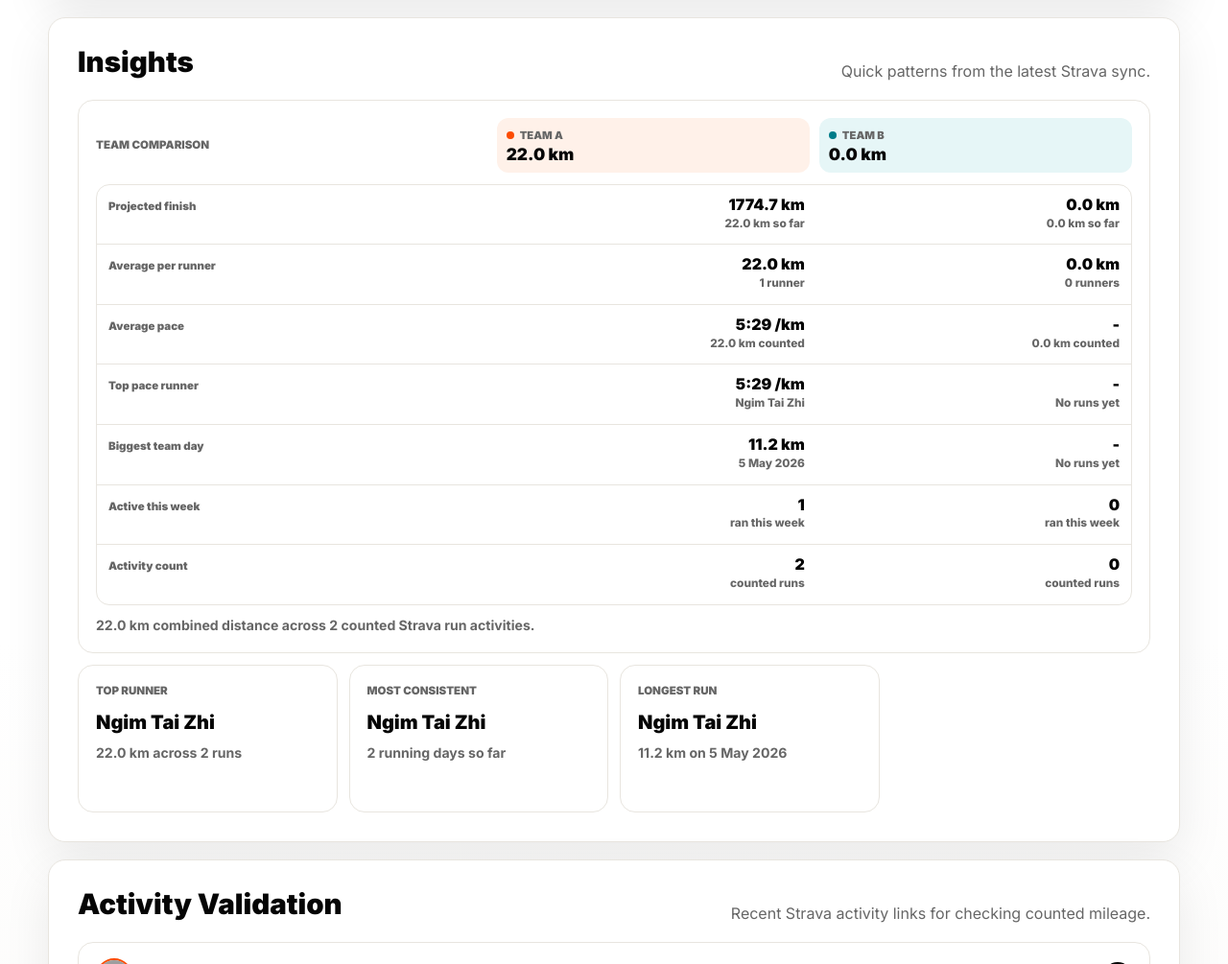
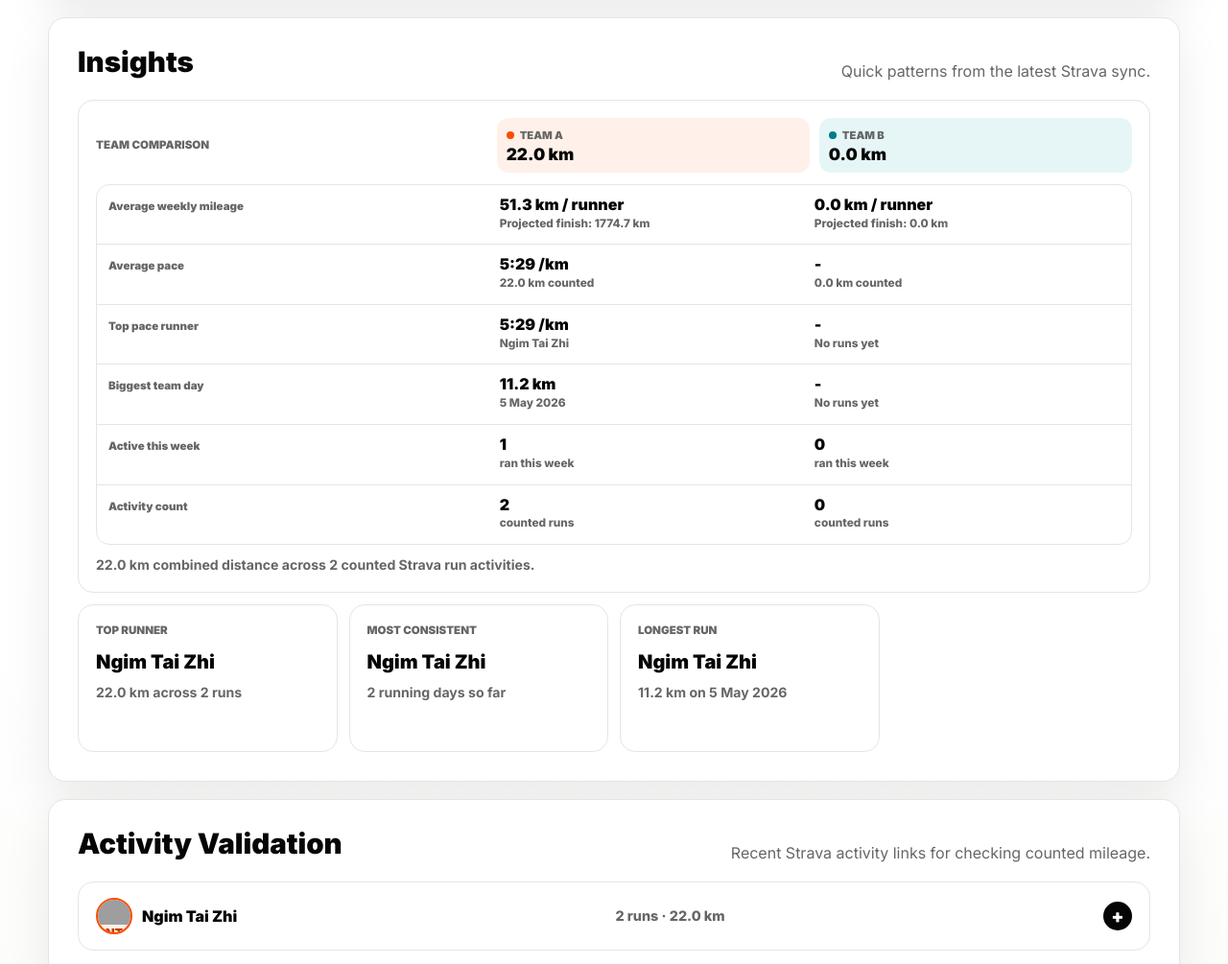
Before and after one commit to breadlover97/running-challenge, a plain HTML site: page index.html in a window 1280 px wide. Shown: the part 1177-2182 px from the top of the page at 96% size. Drawn offline with Linux system fonts and the light colour scheme; grey boxes are pictures that could not be loaded.

Commit message:
Refine team comparison insight stats

```diff
--- a/app.js
+++ b/app.js
@@ -641,6 +641,12 @@ function projectedFinishDistance(team, timing) {
   return (Number(team.total_distance_km || 0) / timing.currentDay) * timing.totalDays;
 }
 
+function averageWeeklyMileagePerRunner(team, timing) {
+  const runnerCount = Number(team.participant_count || 0);
+  if (!timing || !runnerCount || timing.currentDay <= 0) return 0;
+  return (Number(team.total_distance_km || 0) / runnerCount / timing.currentDay) * 7;
+}
+
 function teamMovingSeconds(data, team) {
   return (data.leaderboard || [])
     .filter((runner) => teamName(runner.team) === team)
@@ -729,8 +735,8 @@ function renderInsights(data) {
   const teamBDistance = Number(teamB.total_distance_km || 0);
   const projectedA = projectedFinishDistance(teamA, timing);
   const projectedB = projectedFinishDistance(teamB, timing);
-  const averageA = Number(teamA.participant_count || 0) ? teamADistance / Number(teamA.participant_count || 0) : 0;
-  const averageB = Number(teamB.participant_count || 0) ? teamBDistance / Number(teamB.participant_count || 0) : 0;
+  const weeklyAverageA = averageWeeklyMileagePerRunner(teamA, timing);
+  const weeklyAverageB = averageWeeklyMileagePerRunner(teamB, timing);
   const teamAMovingSeconds = teamMovingSeconds(data, "Team A");
   const teamBMovingSeconds = teamMovingSeconds(data, "Team B");
   const topRunner = leaderboard[0];
@@ -761,14 +767,9 @@ function renderInsights(data) {
       ],
       [
         {
-          label: "Projected finish",
-          teamA: { value: km(projectedA), note: `${km(teamADistance)} so far` },
-          teamB: { value: km(projectedB), note: `${km(teamBDistance)} so far` },
-        },
-        {
-          label: "Average per runner",
-          teamA: { value: km(averageA), note: `${Number(teamA.participant_count || 0)} runner${Number(teamA.participant_count || 0) === 1 ? "" : "s"}` },
-          teamB: { value: km(averageB), note: `${Number(teamB.participant_count || 0)} runner${Number(teamB.participant_count || 0) === 1 ? "" : "s"}` },
+          label: "Average weekly mileage",
+          teamA: { value: `${km(weeklyAverageA)} / runner`, note: `Projected finish: ${km(projectedA)}` },
+          teamB: { value: `${km(weeklyAverageB)} / runner`, note: `Projected finish: ${km(projectedB)}` },
         },
         {
           label: "Average pace",
--- a/styles.css
+++ b/styles.css
@@ -1072,9 +1072,9 @@ code {
 .insight-board-value {
   display: grid;
   gap: 3px;
-  justify-items: end;
+  justify-items: start;
   min-width: 0;
-  text-align: right;
+  text-align: left;
 }
 
 .insight-board-value strong {
```
